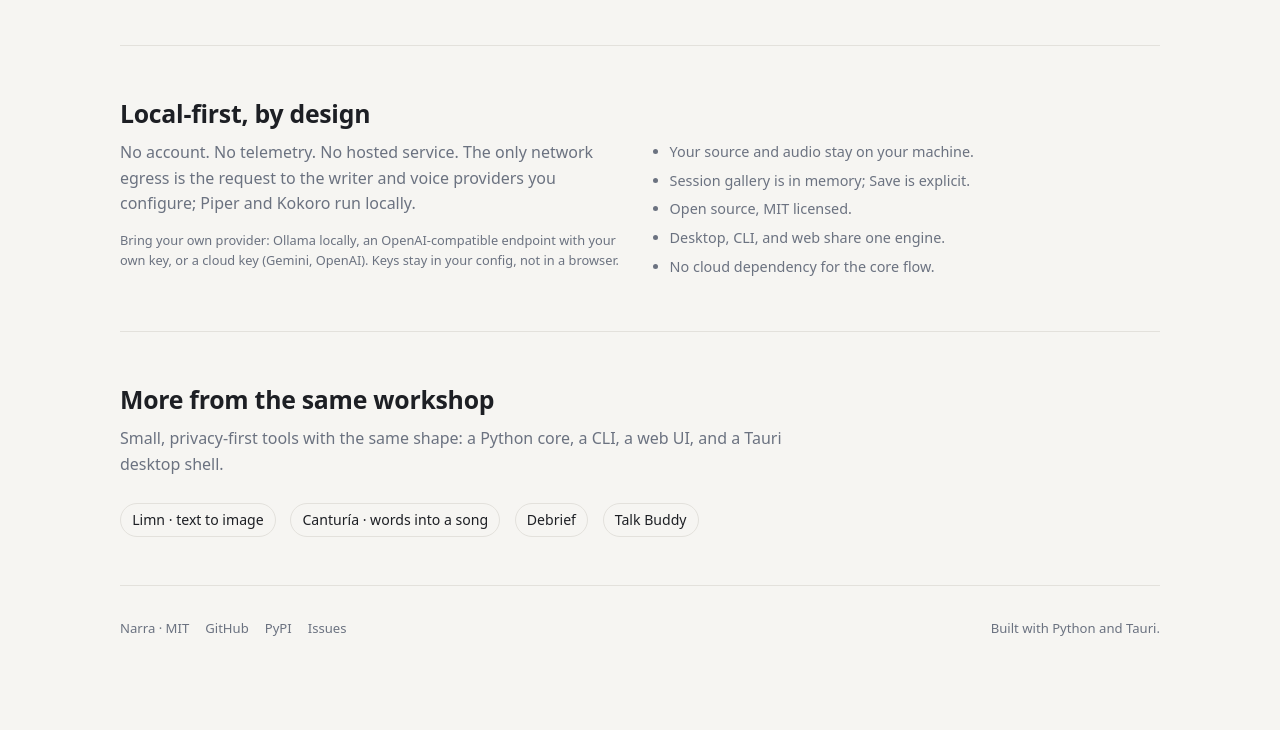
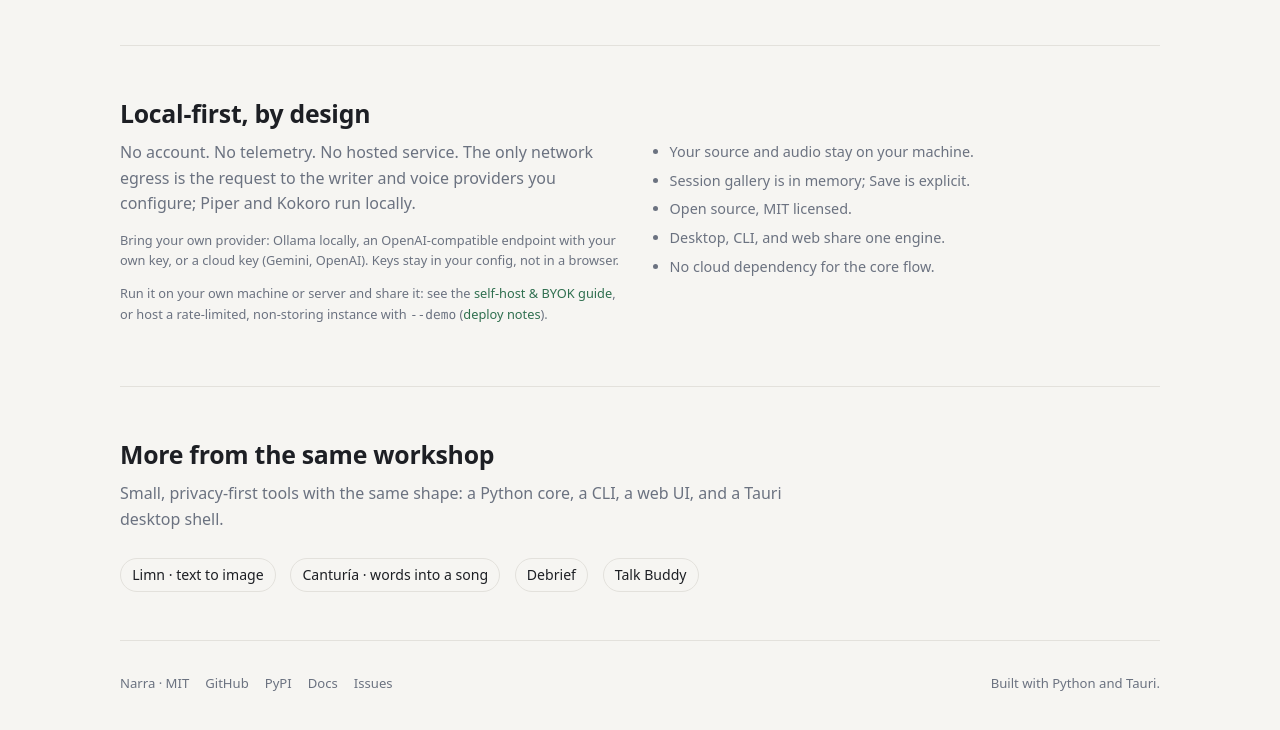
Before and after one commit to michael-borck/narra, a plain HTML site: page landing/index.html in a window 1280 px wide. Shown: the part 1858-2588 px from the top of the page. Before the commit the page ends 2545 px from the top, so only its background shows below. Drawn offline with Linux system fonts and the light colour scheme.

Commit message:
Landing: link the self-host guide and demo deploy notes
Surfaces the 0.8.0 work: a Docs nav/footer link and a note in the Privacy
section pointing to docs/SELF-HOST.md and docs/demo-deploy.md.

```diff
--- a/landing/index.html
+++ b/landing/index.html
@@ -155,6 +155,7 @@
       <a href="#how">How it works</a>
       <a href="#cli">CLI</a>
       <a href="#privacy">Privacy</a>
+      <a href="https://github.com/michael-borck/narra/blob/main/docs/SELF-HOST.md" target="_blank" rel="noopener">Docs</a>
       <a href="https://github.com/michael-borck/narra" target="_blank" rel="noopener">GitHub</a>
       <a href="https://pypi.org/project/narra/" target="_blank" rel="noopener">PyPI</a>
     </nav>
@@ -263,6 +264,7 @@ narra serve
       <div>
         <p class="section-lede" style="margin-bottom:.8rem">No account. No telemetry. No hosted service. The only network egress is the request to the writer and voice providers you configure; Piper and Kokoro run locally.</p>
         <p class="small">Bring your own provider: Ollama locally, an OpenAI-compatible endpoint with your own key, or a cloud key (Gemini, OpenAI). Keys stay in your config, not in a browser.</p>
+        <p class="small" style="margin-top:.6rem">Run it on your own machine or server and share it: see the <a href="https://github.com/michael-borck/narra/blob/main/docs/SELF-HOST.md" target="_blank" rel="noopener">self-host &amp; BYOK guide</a>, or host a rate-limited, non-storing instance with <code>--demo</code> (<a href="https://github.com/michael-borck/narra/blob/main/docs/demo-deploy.md" target="_blank" rel="noopener">deploy notes</a>).</p>
       </div>
       <ul>
         <li>Your source and audio stay on your machine.</li>
@@ -289,6 +291,7 @@ narra serve
     <span>Narra · MIT</span>
     <a href="https://github.com/michael-borck/narra" target="_blank" rel="noopener">GitHub</a>
     <a href="https://pypi.org/project/narra/" target="_blank" rel="noopener">PyPI</a>
+    <a href="https://github.com/michael-borck/narra/blob/main/docs/SELF-HOST.md" target="_blank" rel="noopener">Docs</a>
     <a href="https://github.com/michael-borck/narra/issues" target="_blank" rel="noopener">Issues</a>
     <span style="margin-left:auto">Built with Python and Tauri.</span>
   </footer>
```
